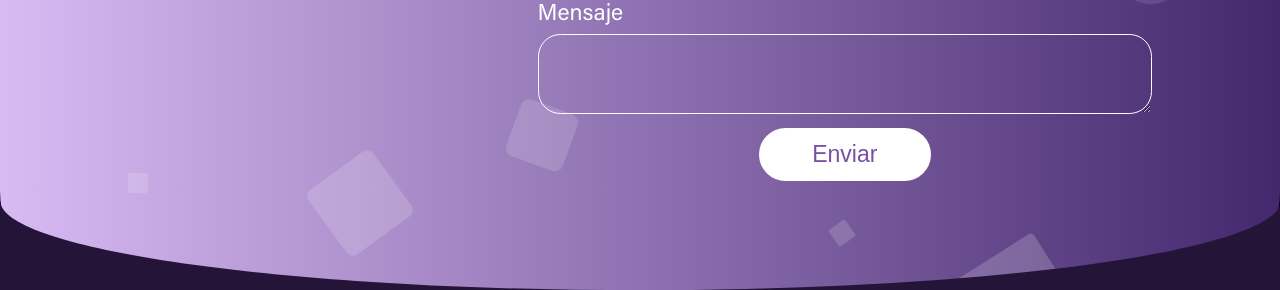
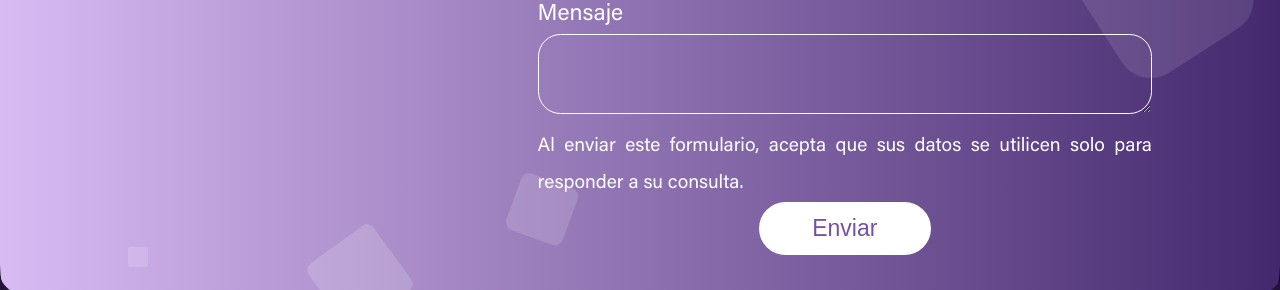
Before and after one commit to RobinDoblas/robindoblas, a plain HTML site: page Contacto.html in a window 1280 px wide. Shown: the part 318-608 px from the top of the page. Drawn offline with Linux system fonts and the light colour scheme; a web font is replaced by a local one.

Commit message:
Política de privacidad formulario

```diff
--- a/Contacto.html
+++ b/Contacto.html
@@ -67,6 +67,11 @@
                     <label for="message">Mensaje</label>
                     <textarea id="message" name="message" required></textarea>
                 </div>
+
+                <p><small>
+                    Al enviar este formulario, acepta que sus datos se utilicen solo para responder a su consulta.
+                  </small></p>
+
                 <button class="button button-2" type="submit">Enviar</button>
                 <div id="result"></div>
 
```
